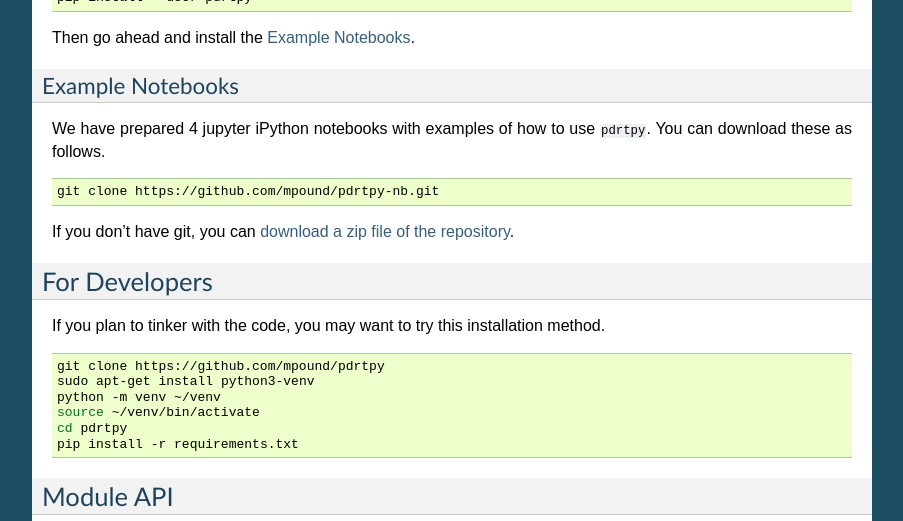
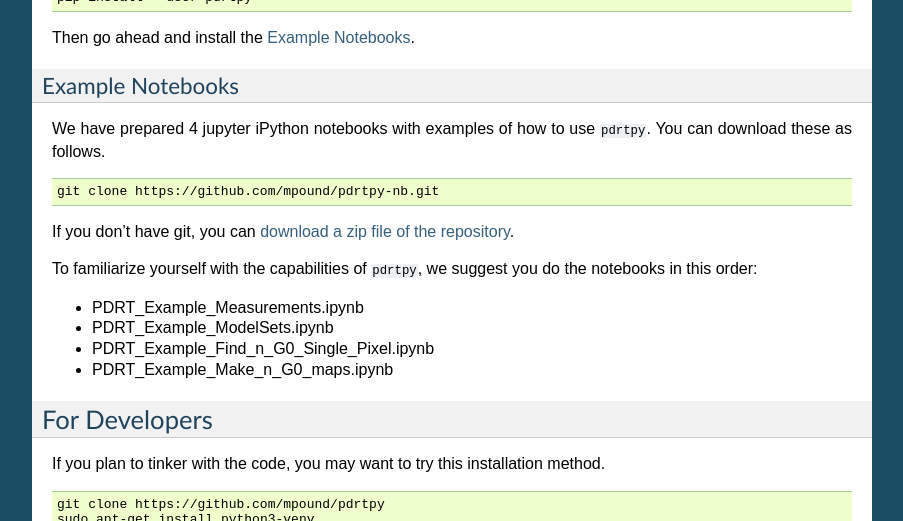
Before and after one commit to mpound/pdrtpy, a Sphinx documentation site: the page built from docs/source/index.rst, in a window 1280 px wide and 900 px high, scrolled down 975 px, cut to the strip 0-521 px from the top of the window. Shown: the whole strip, without its empty margins (198-1101 px from the left). Built offline with Sphinx 7.4.7, drawn with Linux system fonts in a browser that asks for light colours.

```diff
--- a/docs/source/index.rst
+++ b/docs/source/index.rst
@@ -83,6 +83,13 @@
 If you don't have git, you can
 `download a zip file of the repository <https://github.com/mpound/pdrtpy-nb/archive/master.zip>`_.
 
+To familiarize yourself with the capabilities of ``pdrtpy``, we suggest you do the notebooks in this order:
+
+- PDRT_Example_Measurements.ipynb
+- PDRT_Example_ModelSets.ipynb
+- PDRT_Example_Find_n_G0_Single_Pixel.ipynb
+- PDRT_Example_Make_n_G0_maps.ipynb
+
 For Developers
 ==============
 
--- a/docs/source/pdrtpy.modelset.rst
+++ b/docs/source/pdrtpy.modelset.rst
@@ -4,10 +4,10 @@
 PDRT supports a variety of PDR models to be used to fit your data. These are
 represented in the Python class `ModelSet`. The
 current default are the Wolfire/Kaufman 2006 models, which have
-both constant extinction and constant thermal pressure versions, for
+both constant density and constant thermal pressure versions, for
 metallicities z=1 and z=3 (limited spectral lines). Models are stored
 as ratios of intensities as a function of radiation field  :math:`G_0` and
-:math:`H_2` volume density  :math:`n` . We expect to update these soon with new physics
+hydrogen nucleus volume density  :math:`n` . We expect to update these soon with new physics
 and a wider range of lines and metallicities. Any PDR models can be used
 if they are stored in the correct FITS format. We are currently working
 with Marcus Rollig to import the Kosma-:math:`\tau` models.
```
